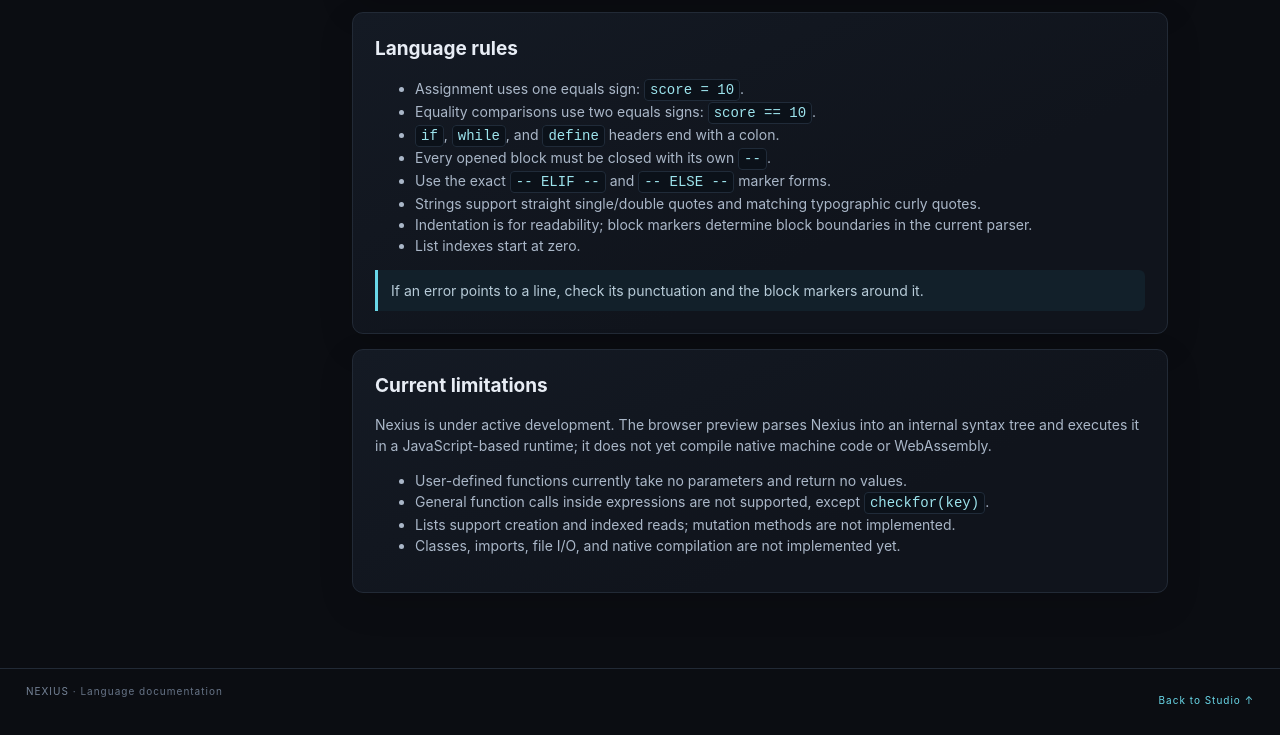
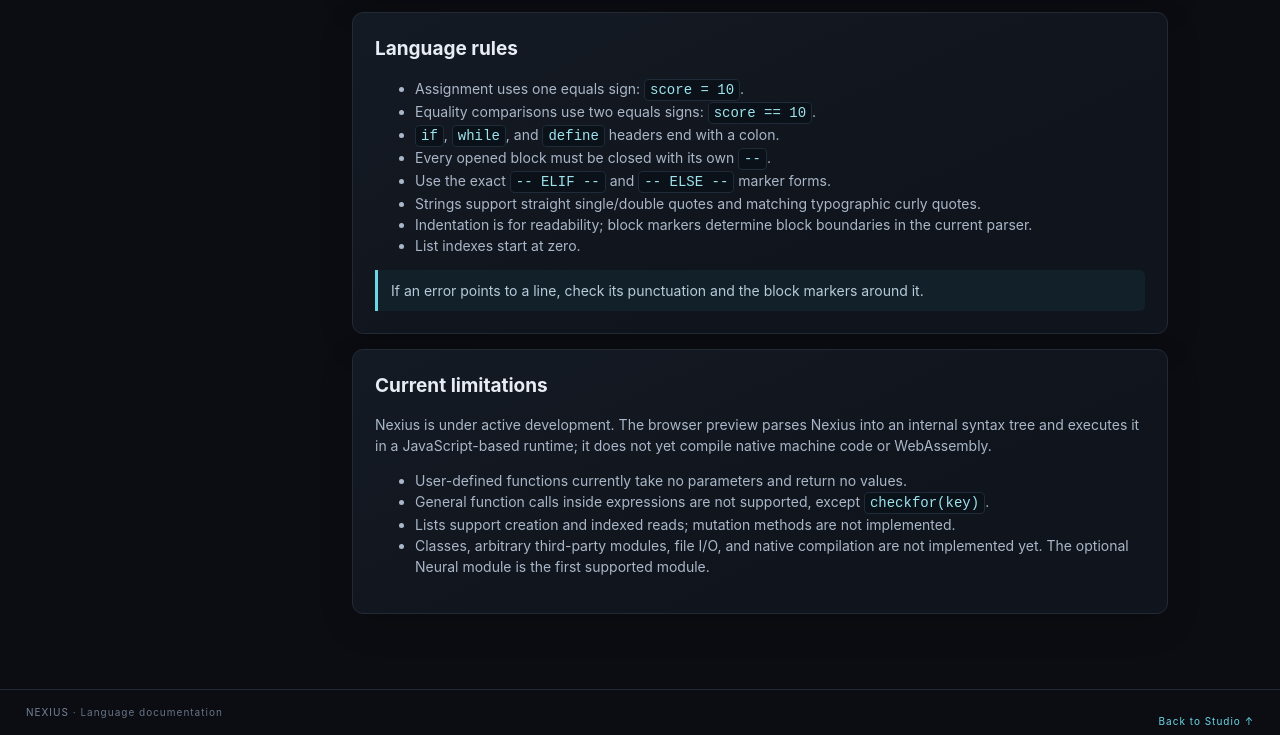
Before and after one commit to catxproductions/Nexius-Programming-Language, a plain HTML site: page docs.html in a window 1280 px wide. Shown: the part 6158-6893 px from the top of the page. Before the commit the page ends 6872 px from the top, so only its background shows below. Drawn offline with Linux system fonts and the light colour scheme.

Commit message:
Clarify current module support in documentation

```diff
--- a/docs.html
+++ b/docs.html
@@ -103,7 +103,7 @@ neural.nexiusRacingBot.outputLayer -- (3):
 neural.assemble(nexiusRacingBot)
 gas = neural.getout1(nexiusRacingBot)</code></pre><p>This declares a 3-5-3-3 feed-forward network. The counts after <code>inputLayer</code> and <code>outputLayer</code> specify neuron counts; the count after <code>hidden</code> specifies the number of hidden layers. Each <code>HLN(amount)</code> specifies one hidden layer's size. Identifiers are sequential from 1 and local to their layer declaration.</p><p>Inputs read the latest linked variable values each time an output is requested. Output bindings are updated with calculated values. The initial runtime uses randomly initialized weights and sigmoid activation. Training and weight persistence are not implemented yet.</p></section>\n<section class="panel docs-card" id="operators"><h2>Operators</h2><table class="docs-table"><thead><tr><th>Operator</th><th>Meaning</th></tr></thead><tbody><tr><td><code>+</code></td><td>Addition; joins values if either side is a string</td></tr><tr><td><code>-</code></td><td>Subtraction or unary negative</td></tr><tr><td><code>*</code></td><td>Multiplication</td></tr><tr><td><code>/</code></td><td>Division</td></tr><tr><td><code>#value</code></td><td>Square root</td></tr><tr><td><code>==</code></td><td>Equal</td></tr><tr><td><code>/=</code></td><td>Not equal</td></tr><tr><td><code>&lt;</code>, <code>&gt;</code></td><td>Less than / greater than</td></tr><tr><td><code>&lt;=</code>, <code>&gt;=</code></td><td>Less/greater than or equal</td></tr></tbody></table></section>
 <section class="panel docs-card" id="rules"><h2>Language rules</h2><ul><li>Assignment uses one equals sign: <code>score = 10</code>.</li><li>Equality comparisons use two equals signs: <code>score == 10</code>.</li><li><code>if</code>, <code>while</code>, and <code>define</code> headers end with a colon.</li><li>Every opened block must be closed with its own <code>--</code>.</li><li>Use the exact <code>-- ELIF --</code> and <code>-- ELSE --</code> marker forms.</li><li>Strings support straight single/double quotes and matching typographic curly quotes.</li><li>Indentation is for readability; block markers determine block boundaries in the current parser.</li><li>List indexes start at zero.</li></ul><div class="docs-note">If an error points to a line, check its punctuation and the block markers around it.</div></section>
-<section class="panel docs-card" id="limits"><h2>Current limitations</h2><p>Nexius is under active development. The browser preview parses Nexius into an internal syntax tree and executes it in a JavaScript-based runtime; it does not yet compile native machine code or WebAssembly.</p><ul><li>User-defined functions currently take no parameters and return no values.</li><li>General function calls inside expressions are not supported, except <code>checkfor(key)</code>.</li><li>Lists support creation and indexed reads; mutation methods are not implemented.</li><li>Classes, imports, file I/O, and native compilation are not implemented yet.</li></ul></section>
+<section class="panel docs-card" id="limits"><h2>Current limitations</h2><p>Nexius is under active development. The browser preview parses Nexius into an internal syntax tree and executes it in a JavaScript-based runtime; it does not yet compile native machine code or WebAssembly.</p><ul><li>User-defined functions currently take no parameters and return no values.</li><li>General function calls inside expressions are not supported, except <code>checkfor(key)</code>.</li><li>Lists support creation and indexed reads; mutation methods are not implemented.</li><li>Classes, arbitrary third-party modules, file I/O, and native compilation are not implemented yet. The optional Neural module is the first supported module.</li></ul></section>
 </div></div></main>
 <footer class="footer"><span>NEXIUS <span class="muted">· Language documentation</span></span><a class="docs-back" href="./">Back to Studio ↑</a></footer>
 </body></html>
```
